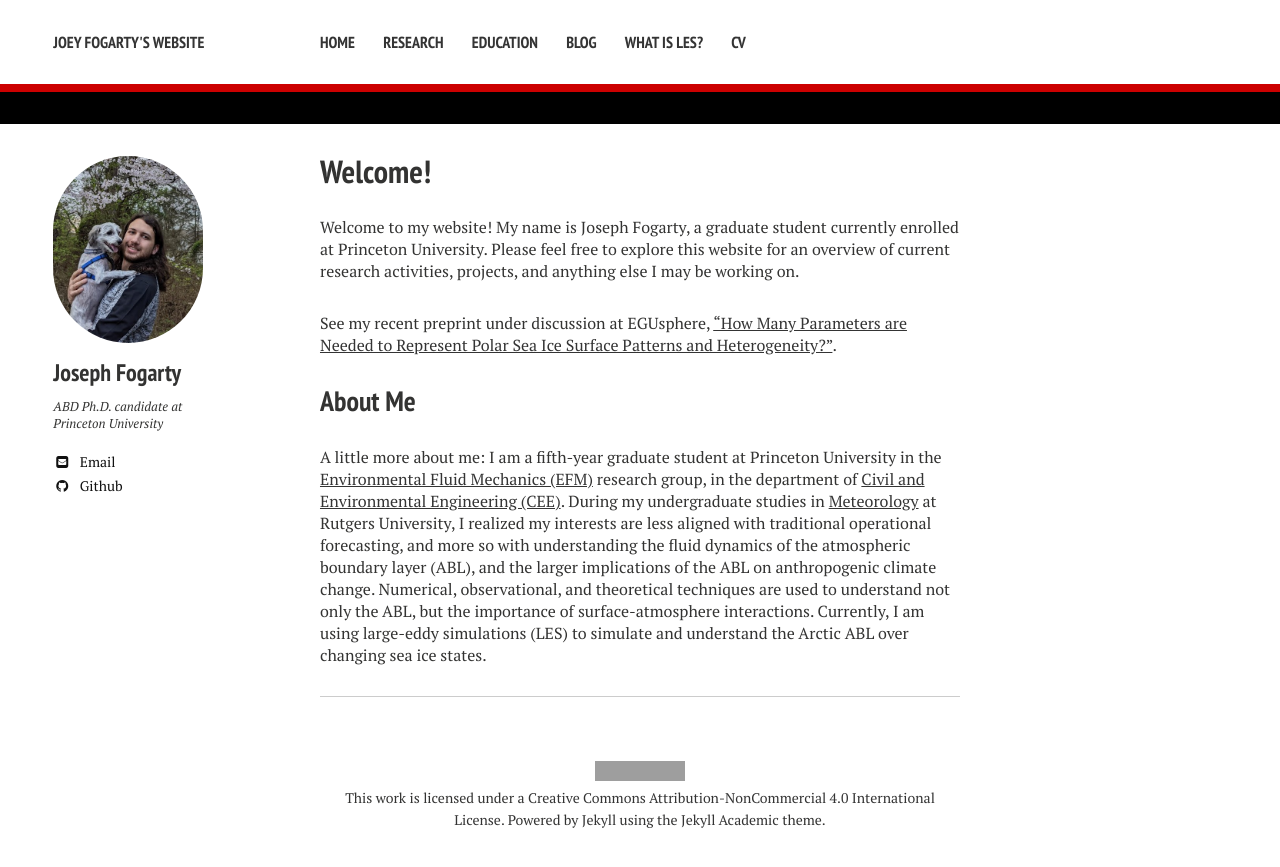
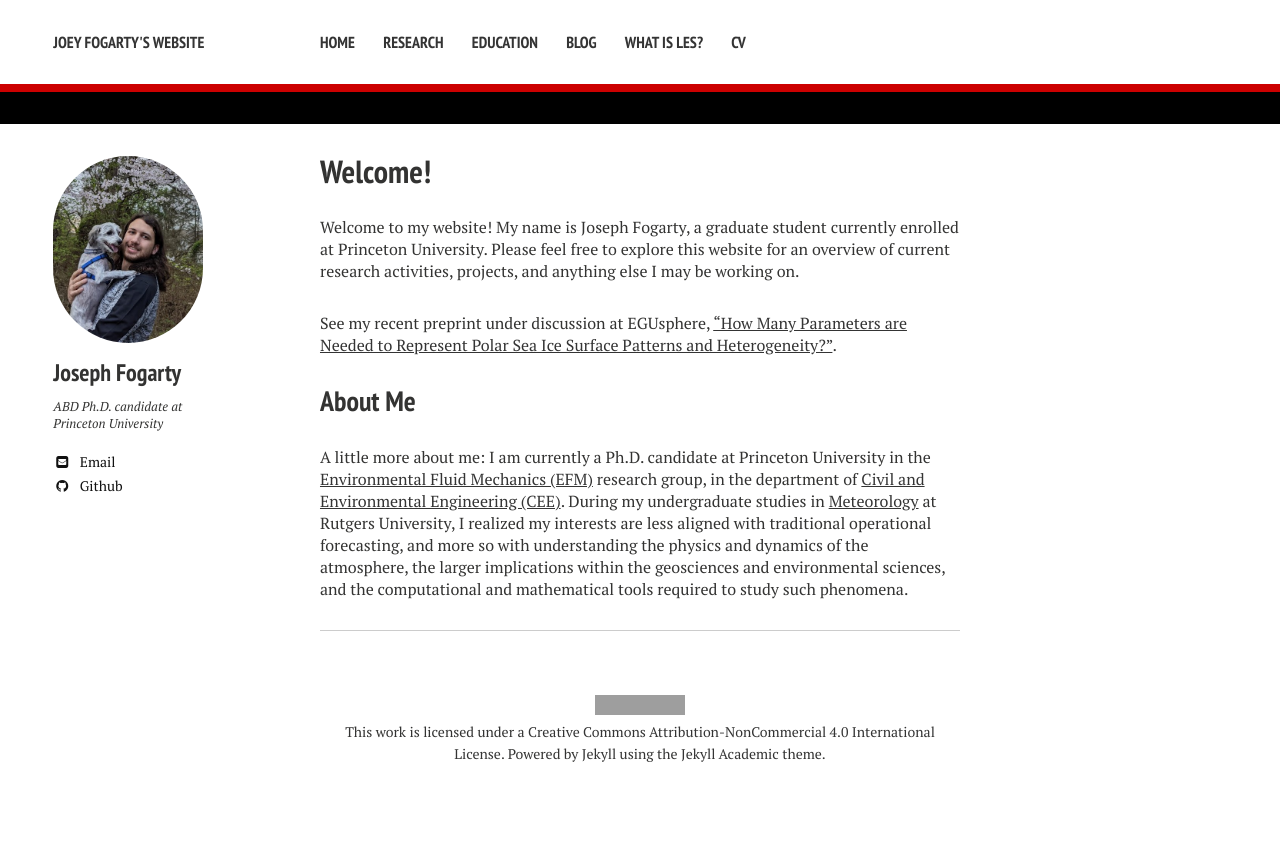
Before and after one commit to josephfogarty/josephfogarty.github.io, a Jekyll site: the page built from index.md, in a window 1280 px wide. Shown: the top 867 px of the page. Built offline with Jekyll 4.4.1, drawn with Linux system fonts in a browser that asks for light colours; nearby versions of some CDN libraries; grey boxes are pictures that could not be loaded.

Commit message:
Update index.md

```diff
--- a/index.md
+++ b/index.md
@@ -10,4 +10,4 @@
 
 ## About Me
 
-A little more about me: I am a fifth-year graduate student at Princeton University in the [Environmental Fluid Mechanics (EFM)](http://efm.princeton.edu/){:target="_blank"} research group, in the department of [Civil and Environmental Engineering (CEE)](https://cee.princeton.edu/){:target="_blank"}. During my undergraduate studies in [Meteorology](https://meteorology.rutgers.edu/){:target="_blank"} at Rutgers University, I realized my interests are less aligned with traditional operational forecasting, and more so with understanding the fluid dynamics of the atmospheric boundary layer (ABL), and the larger implications of the ABL on anthropogenic climate change. Numerical, observational, and theoretical techniques are used to understand not only the ABL, but the importance of surface-atmosphere interactions. Currently, I am using large-eddy simulations (LES) to simulate and understand the Arctic ABL over changing sea ice states.
+A little more about me: I am currently a Ph.D. candidate at Princeton University in the [Environmental Fluid Mechanics (EFM)](http://efm.princeton.edu/){:target="_blank"} research group, in the department of [Civil and Environmental Engineering (CEE)](https://cee.princeton.edu/){:target="_blank"}. During my undergraduate studies in [Meteorology](https://meteorology.rutgers.edu/){:target="_blank"} at Rutgers University, I realized my interests are less aligned with traditional operational forecasting, and more so with understanding the physics and dynamics of the atmosphere, the larger implications within the geosciences and environmental sciences, and the computational and mathematical tools required to study such phenomena.
```
